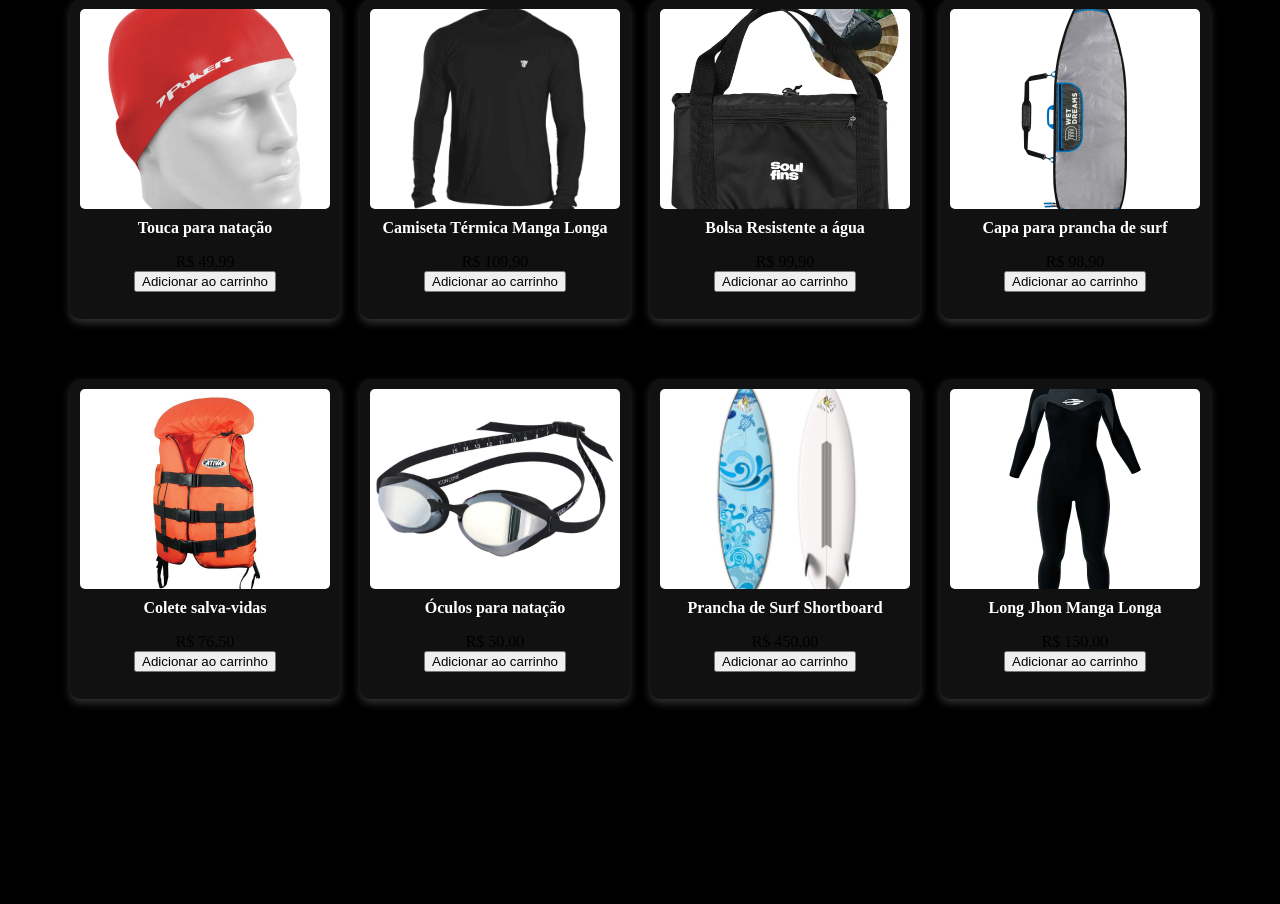
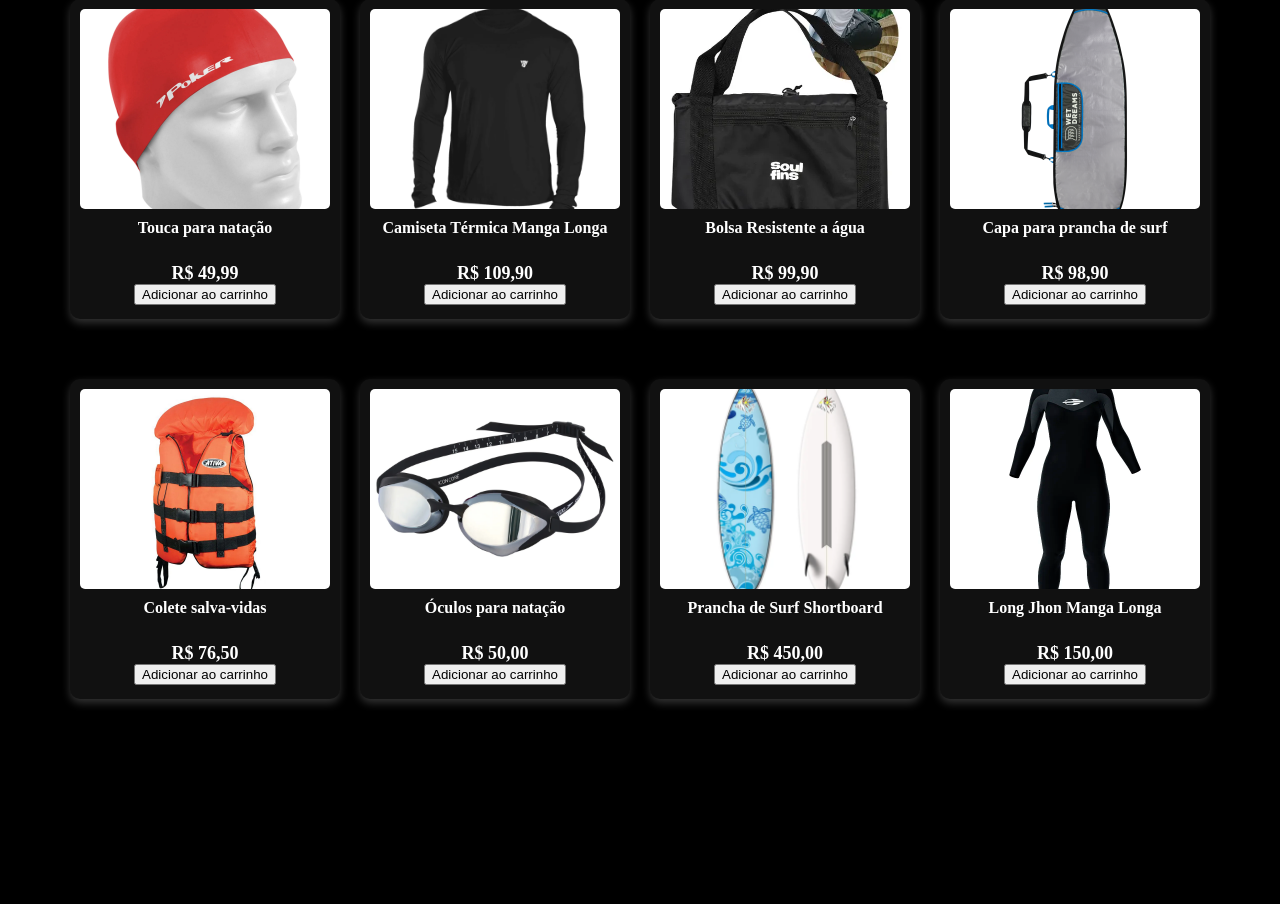
Before and after one commit to JoseEzequiel7/projetoPSI, a Flask app: page /categorias/aqua in a window 1280 px wide. Shown: the part 181-1085 px from the top of the page. Run offline with Flask 3, Linux system fonts and the light colour scheme.

Commit message:
Update paginas.css

```diff
--- a/static/css/paginas.css
+++ b/static/css/paginas.css
@@ -152,6 +152,13 @@ header ul {
     overflow: hidden; /* Previne espaços extras */
 }
 
+.preco {
+    font-size: 18px;
+    color: white; /* Cor de destaque para o preço */
+    font-weight: bold;
+    margin-top: 10px;
+}
+
 /* Texto dentro dos cards */
 .cards p {
     color: white;
```
